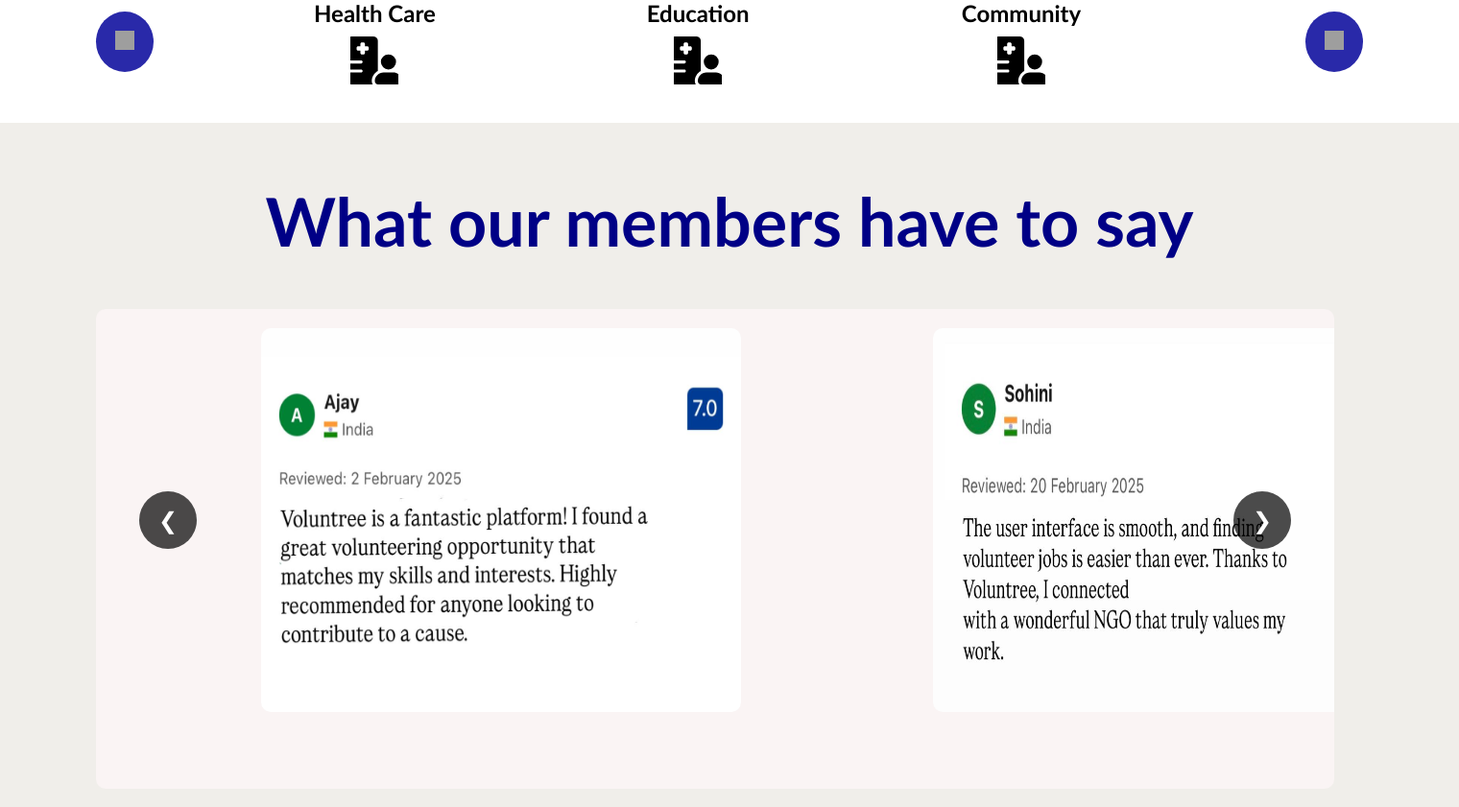
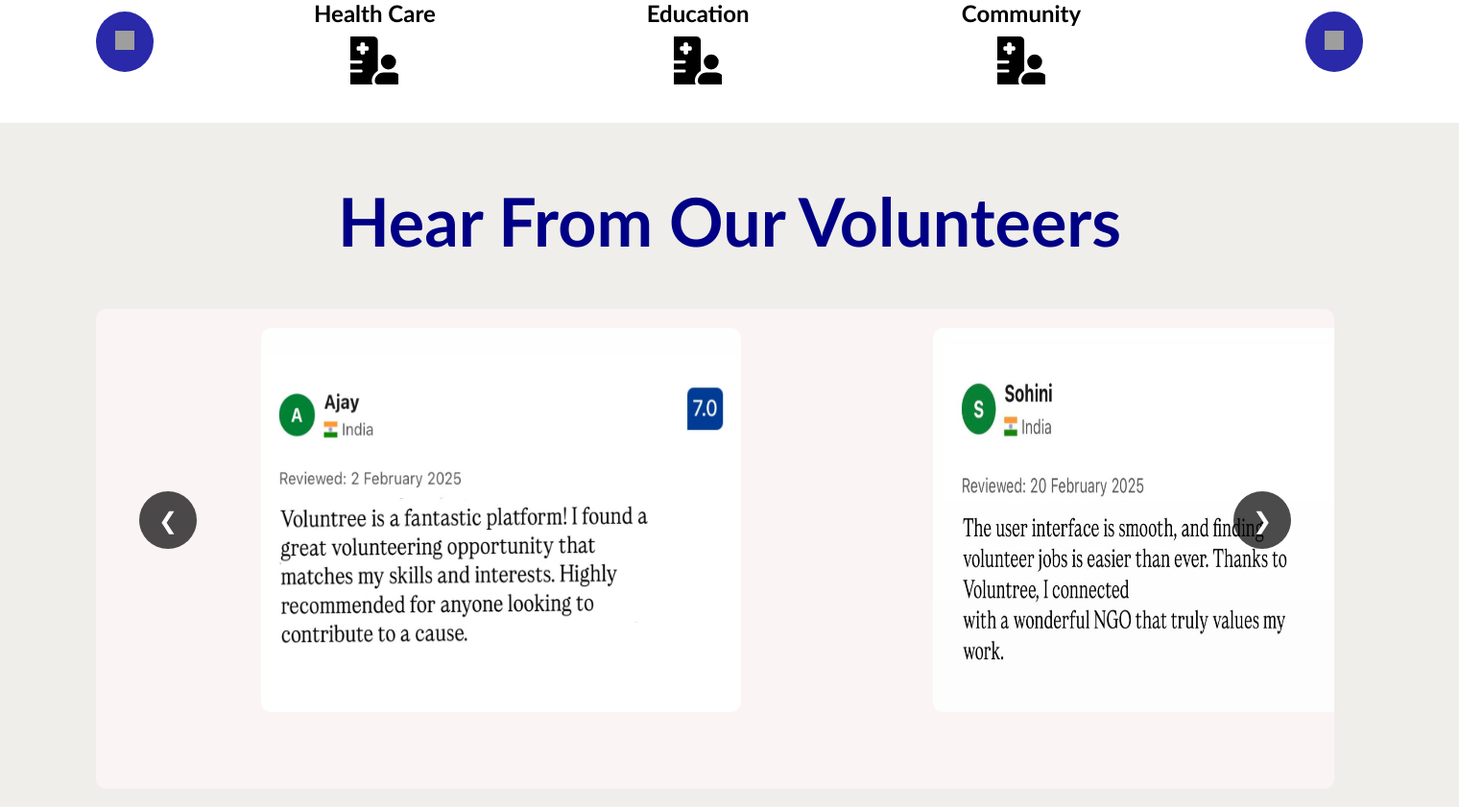
Before and after one commit to Harkirankaur06/VoulenTree-1.0, a Flask app: page / in a window 1520 px wide. Shown: the part 1231-2072 px from the top of the page at 96% size. Run offline with Flask 3, Linux system fonts and the light colour scheme; grey boxes are pictures that could not be loaded.

Commit message:
Update index.html

```diff
--- a/templates/index.html
+++ b/templates/index.html
@@ -205,7 +205,7 @@
 
         <!-- blog -->
         <div id="page3" class="section-p">
-            <h2 id="page3heading">What our members have to say</h2>
+            <h2 id="page3heading">Hear From Our Volunteers</h2>
             <div class="carousel-container">
                 <div class="carousel-wrapper">
                     <button class="prev1" onclick="moveSlide1(-1)">&#10094;</button>
```
